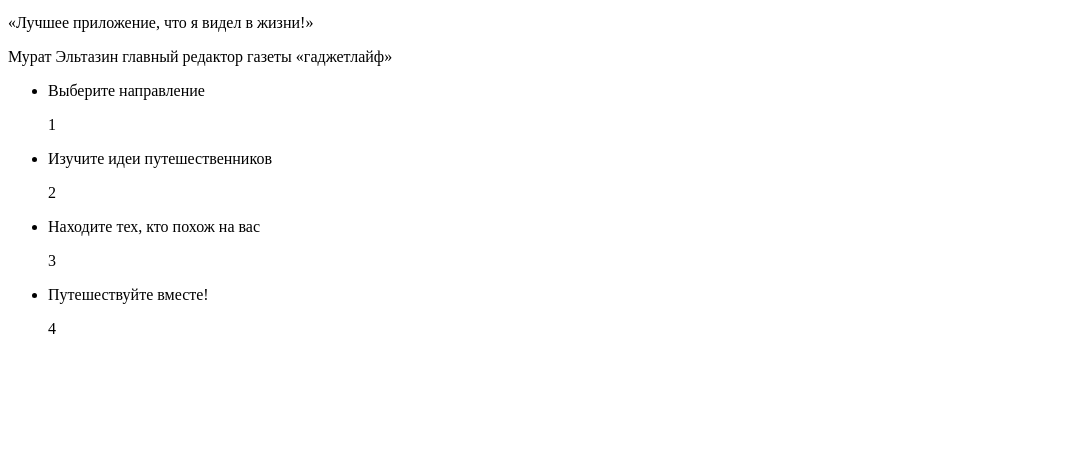
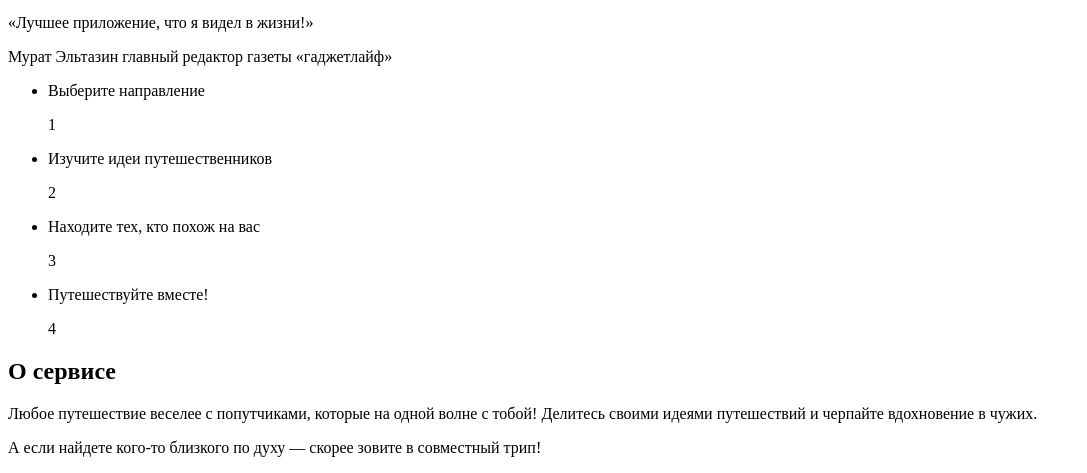
Before and after one commit to Rielees777/559959-pognali-20, a website: page source/index.html in a window 1280 px wide. Shown: the part 409-882 px from the top of the page, without its empty margins (0-1087 px from the left). Before the commit the page ends 800 px from the top, so only its background shows below. Drawn offline with Linux system fonts and the light colour scheme.

Commit message:
add block about into index.html

```diff
--- a/source/index.html
+++ b/source/index.html
@@ -107,6 +107,17 @@
         </li>
       </ul>
     </section>
+    <section class="about">
+      <h2 class="about__title">О сервисе</h2>
+      <p class="about__text">Любое путешествие веселее
+        с попутчиками, которые на одной волне с тобой! Делитесь своими идеями путешествий и черпайте вдохновение в
+        чужих.
+      <p>
+      <p class="about__announce">А если найдете кого-то
+        близкого по духу — скорее
+        зовите в совместный трип!
+      </p>
+    </section>
   </main>
 </body>
 
```
